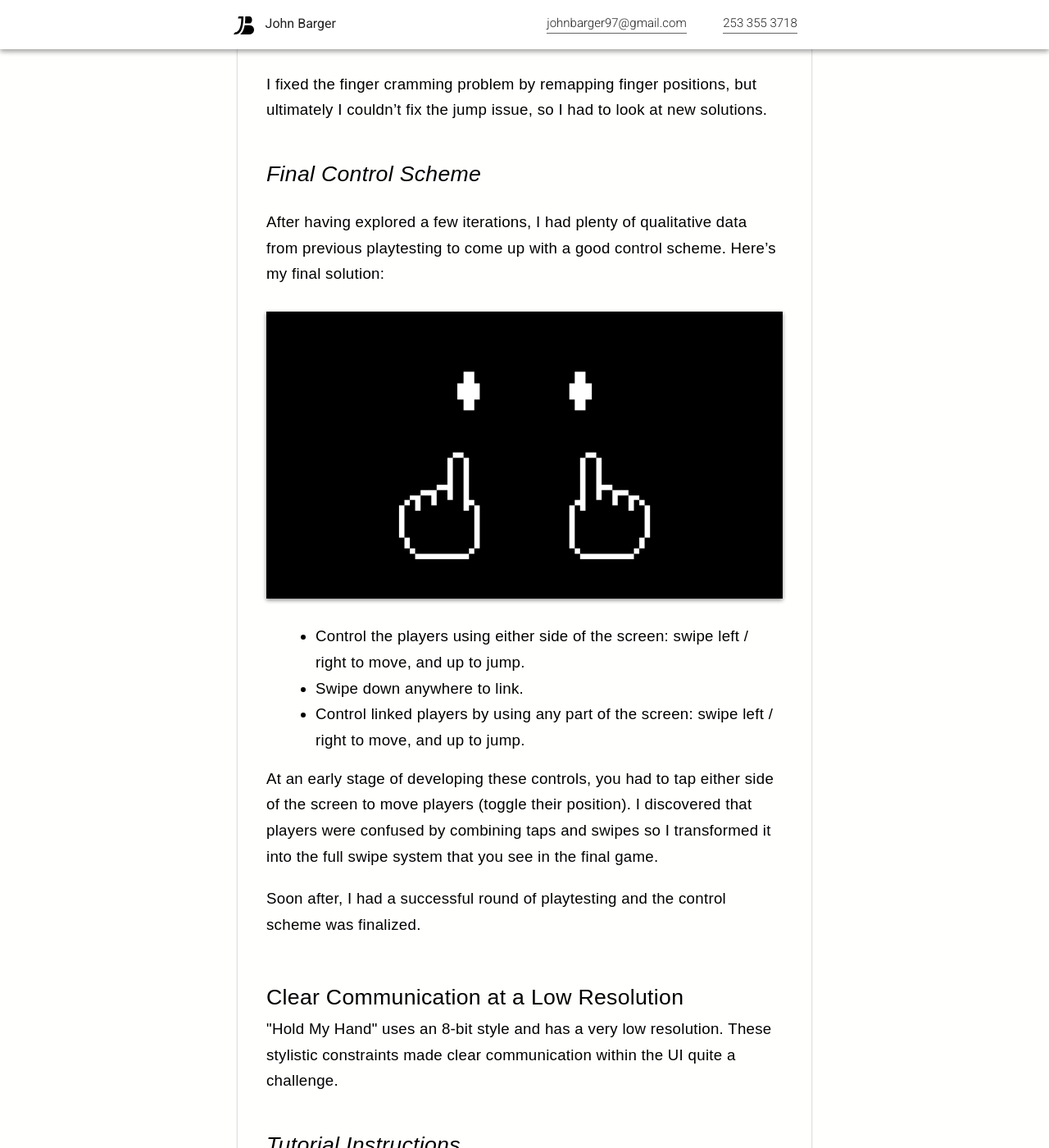
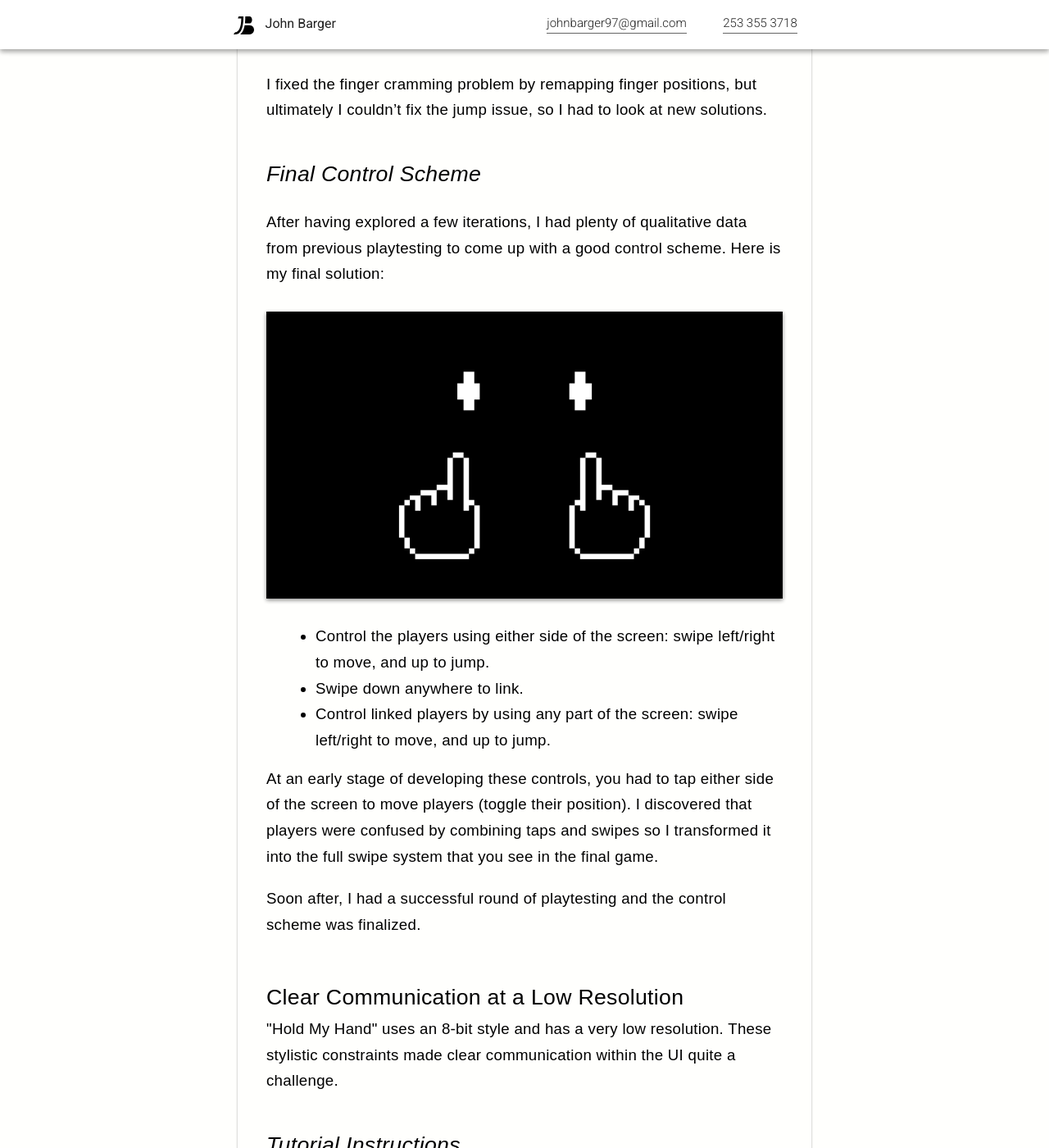
Before and after one commit to johnbarger97/portfolio-site, a Jekyll site: the page built from Mobile-Game-Interaction-Design.html, in a window 1280 px wide and 1400 px high, scrolled down 3923 px. Shown: the whole window at 82% size. Built offline with Jekyll 4.4.1, drawn with Linux system fonts in a browser that asks for light colours; some of the changed text lies outside the part shown.

Commit message:
revistions

```diff
--- a/Building-A-Website-For-Cornerstone.html
+++ b/Building-A-Website-For-Cornerstone.html
@@ -114,7 +112,7 @@ bg: 1
 
       <p>Here are the benefits of the technology that I chose:</p>
 
-      <p><b>Cost-effective: </b>The technology that I chose was completely free. (even hosting)</p>
+      <p><b>Cost-effective: </b>The technology that I chose was completely free, even hosting.</p>
 
       <p><b>Simple: </b>My client does not have to worry about maintaining a visual style when creating new pages. All my client has to do is input content, and the system applies brand consistency.</p>
 
--- a/Mobile-Game-Interaction-Design.html
+++ b/Mobile-Game-Interaction-Design.html
@@ -47,8 +47,8 @@ bg: 1
       <p></p>
       <img style="height: 350px; object-fit: cover;" src="assets/hmh-project/control_scheme1.gif" alt="">
       <ul>
-        <li>Swipe down to toggle link. (hold hands)</li>
-        <li>Swipe up to jump. (both players)</li>
+        <li>Swipe down to toggle link (hold hands).</li>
+        <li>Swipe up to jump (both players).</li>
         <li>Tap to toggle players to the outer/inner lane.</li>
       </ul>
 
@@ -79,14 +79,14 @@ bg: 1
       <p>I fixed the finger cramming problem by remapping finger positions, but ultimately I couldn’t fix the jump issue, so I had to look at new solutions.</p>
       <h3>Final Control Scheme</h3>
 
-      <p>After having explored a few iterations, I had plenty of qualitative data from previous playtesting to come up with a good control scheme. Here’s my final solution:</p>
+      <p>After having explored a few iterations, I had plenty of qualitative data from previous playtesting to come up with a good control scheme. Here is my final solution:</p>
 
       <img style="height: 350px; object-fit: cover; background: black;"src="assets/hmh-project/control_scheme3.gif" alt="">
 
       <ul>
-        <li>Control the players using either side of the screen: swipe left / right to move, and up to jump.</li>
+        <li>Control the players using either side of the screen: swipe left/right to move, and up to jump.</li>
         <li>Swipe down anywhere to link.</li>
-        <li>Control linked players by using any part of the screen: swipe left / right to move, and up to jump.</li>
+        <li>Control linked players by using any part of the screen: swipe left/right to move, and up to jump.</li>
       </ul>
 
       <p>At an early stage of developing these controls, you had to tap either side of the screen to move players (toggle their position). I discovered that players were confused by combining taps and swipes so I transformed it into the full swipe system that you see in the final game.</p>
--- a/index.html
+++ b/index.html
@@ -24,7 +24,7 @@ layout: default-simple
 				<p>
           I'm a UX/UI Designer and Developer with a passion for video games.
 				</p>
-        <p>I graduated with an associates degree in Graphic Technologies. During my studies, I learned about UI Design and Web Development. After school I worked on a large freelance web design project with an associate from college. </p>
+        <p>I graduated from CPTC with an associates degree in Graphic Technologies. During my studies, I learned about UI Design and Web Development. After school I worked on a large freelance web design project with an associate from college. </p>
         <p>
           Feel free to take a look at the case studies below. I've documented my best works to help you understand my process and how I tackle large problems.
         </p>
```
Also changed, not shown: other parts of Building-A-Website-For-Cornerstone.html (+0 -2 lines).
